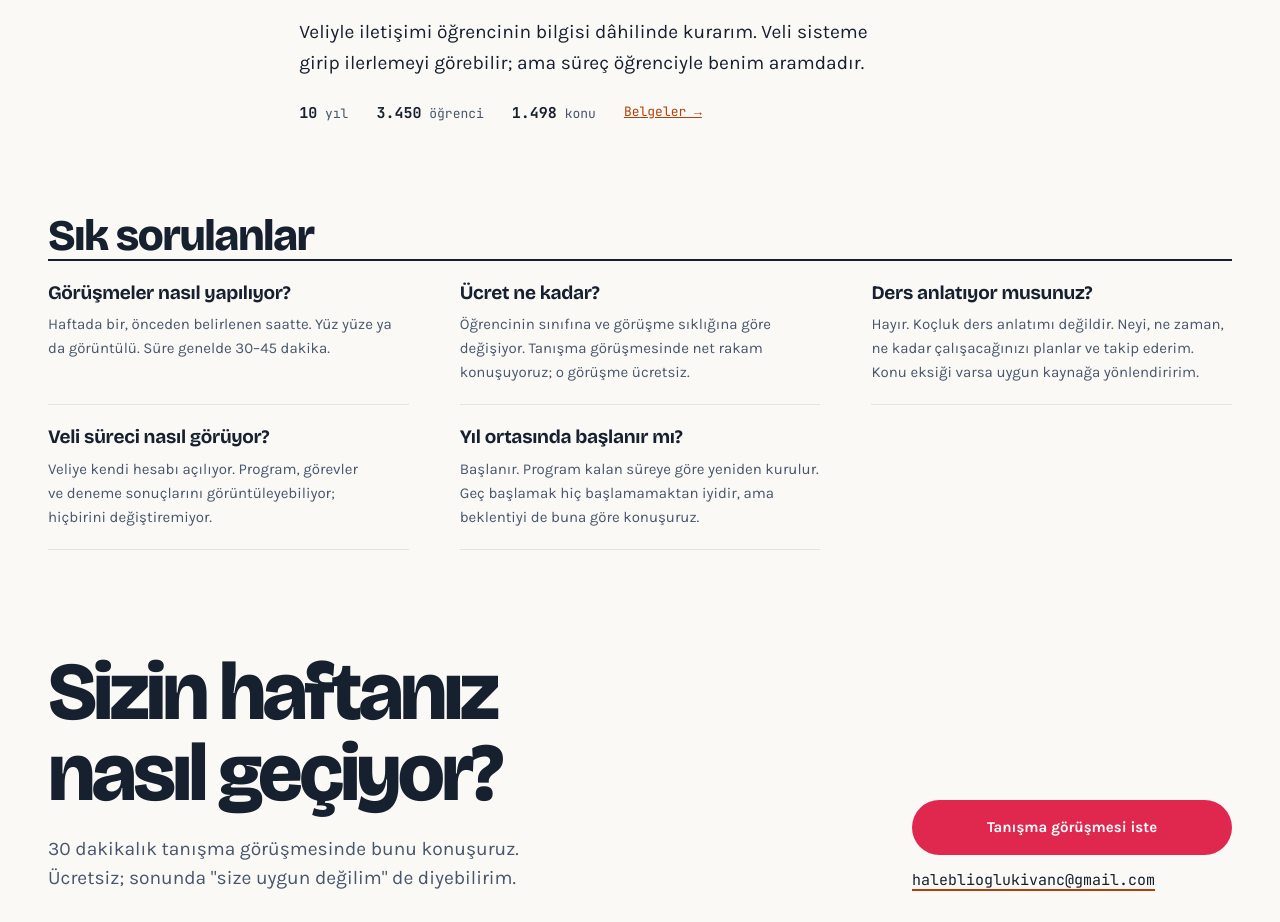
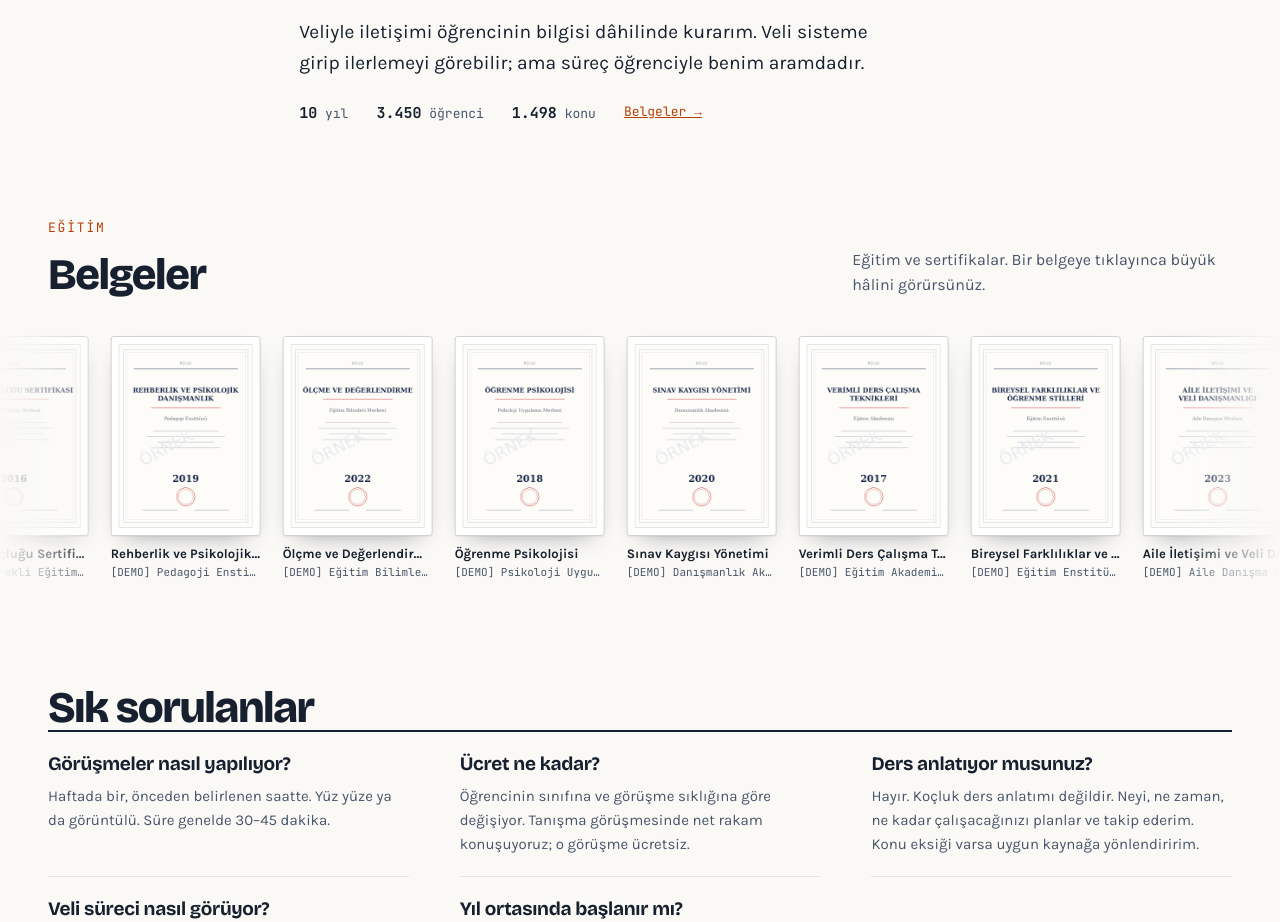
Before and after one commit to haleblioglukivanc/yks-kocluk, a React (Vite) app: page / in a window 1280 px wide. Shown: the part 4620-5542 px from the top of the page. Built offline with nearby package versions, Linux system fonts and the light colour scheme; no server answers.

Commit message:
Tanıtım: akan küçük çerçevelerle belgeler bölümü ve büyük görünüm

```diff
--- /dev/null
+++ b/src/bilesenler/BelgeSeridi.jsx
@@ -0,0 +1,76 @@
+import { useEffect, useState } from 'react'
+
+/* Belgeler: küçük çerçeveler halinde yavaşça akan şerit.
+   Üzerine gelince durur; tıklanınca belge büyük açılır (ok tuşlarıyla gezilir). */
+export default function BelgeSeridi({ belgeler }) {
+  const [acik, setAcik] = useState(null) // açık belgenin sırası
+  const { baslik, aciklama, liste } = belgeler
+  const azHareket = typeof window !== 'undefined' && window.matchMedia?.('(prefers-reduced-motion: reduce)').matches
+  const sira = azHareket ? liste : [...liste, ...liste] // sonsuz akış için iki kez
+
+  useEffect(() => {
+    if (acik === null) return
+    const tus = (e) => {
+      if (e.key === 'Escape') setAcik(null)
+      if (e.key === 'ArrowRight') setAcik((i) => (i + 1) % liste.length)
+      if (e.key === 'ArrowLeft') setAcik((i) => (i - 1 + liste.length) % liste.length)
+    }
+    window.addEventListener('keydown', tus)
+    document.body.style.overflow = 'hidden'
+    return () => { window.removeEventListener('keydown', tus); document.body.style.overflow = '' }
+  }, [acik, liste.length])
+
+  const secili = acik === null ? null : liste[acik]
+
+  return (
+    <section id="belgeler" className="t-bolum t-belgeler">
+      <div className="t-kap t-bolum-bas">
+        <div>
+          <p className="t-etiket">Eğitim</p>
+          <h2 className="t-baslik t-baslik--kucuk">{baslik}</h2>
+        </div>
+        <p className="t-bolum-bas-not">{aciklama}</p>
+      </div>
+
+      <div className={`t-belge-serit${azHareket ? ' t-belge-serit--sabit' : ''}`}>
+        <div className="t-belge-akis" style={{ '--n': liste.length }}>
+          {sira.map((b, i) => (
+            <button
+              key={i}
+              type="button"
+              className="t-belge"
+              onClick={() => setAcik(i % liste.length)}
+              aria-label={`${b.ad} — büyüt`}
+              aria-hidden={i >= liste.length ? 'true' : undefined}
+              tabIndex={i >= liste.length ? -1 : 0}
+            >
+              <span className="t-belge-cerceve">
+                <img src={b.gorsel} alt="" loading="lazy" />
+              </span>
+              <span className="t-belge-alt">
+                <b>{b.ad}</b>
+                <small>{b.kurum} · {b.yil}</small>
+              </span>
+            </button>
+          ))}
+        </div>
+      </div>
+
+      {secili && (
+        <div className="t-belge-perde" onClick={() => setAcik(null)} role="dialog" aria-modal="true" aria-label={secili.ad}>
+          <button type="button" className="t-belge-kapat" onClick={() => setAcik(null)} aria-label="Kapat">×</button>
+          <button type="button" className="t-belge-ok t-belge-ok--sol" onClick={(e) => { e.stopPropagation(); setAcik((acik - 1 + liste.length) % liste.length) }} aria-label="Önceki">‹</button>
+          <figure className="t-belge-buyuk" onClick={(e) => e.stopPropagation()}>
+            <img key={acik} src={secili.gorsel} alt={secili.ad} />
+            <figcaption>
+              <b>{secili.ad}</b>
+              <span>{secili.kurum} · {secili.yil}</span>
+              <small>{acik + 1} / {liste.length}</small>
+            </figcaption>
+          </figure>
+          <button type="button" className="t-belge-ok t-belge-ok--sag" onClick={(e) => { e.stopPropagation(); setAcik((acik + 1) % liste.length) }} aria-label="Sonraki">›</button>
+        </div>
+      )}
+    </section>
+  )
+}
--- a/src/ekranlar/Tanitim.jsx
+++ b/src/ekranlar/Tanitim.jsx
@@ -1,6 +1,7 @@
 import { useEffect, useRef, useState } from 'react'
 import { site } from '../icerik/site.js'
 import { ogrenci, gunler, mesajlar, ilkeler, baslangic } from '../icerik/hafta.js'
+import BelgeSeridi from '../bilesenler/BelgeSeridi.jsx'
 import '../tanitim.css'
 
 /* Koç videosu: public/video/koc.mp4 (10–20 sn, sessiz, döngü).
@@ -168,7 +169,7 @@ function NetGrafigi({ netler }) {
 }
 
 export default function Tanitim({ onGiris }) {
-  const { koc, sayilar, kayan, vitrin, sorular, iletisim } = site
+  const { koc, sayilar, belgeler, kayan, vitrin, sorular, iletisim } = site
   const netler = vitrin.maket.netler
   const eposta = `mailto:${iletisim.eposta}`
 
@@ -360,6 +361,8 @@ export default function Tanitim({ onGiris }) {
         </div>
       </section>
 
+      <BelgeSeridi belgeler={belgeler} />
+
       <section id="sorular" className="t-kap t-bolum">
         <h2 className="t-baslik t-baslik--kucuk">{sorular.baslik}</h2>
         <div className="t-sorular">
--- a/src/icerik/site.js
+++ b/src/icerik/site.js
@@ -52,7 +52,7 @@ export const site = {
   // Gerçek belgeleri public/belgeler/ içine koyup gorsel yolunu değiştirin.
   belgeler: {
     baslik: 'Belgeler',
-    aciklama: 'Eğitim ve sertifikalar. Yana kaydırarak hepsini görebilirsiniz.',
+    aciklama: 'Eğitim ve sertifikalar. Bir belgeye tıklayınca büyük hâlini görürsünüz.',
     liste: [
       { ad: 'Lisans Diploması', kurum: '[DEMO] Eğitim Fakültesi', yil: '2015', gorsel: '/belgeler/ornek-01.png' },
       { ad: 'Eğitim Koçluğu Sertifikası', kurum: '[DEMO] Sürekli Eğitim Merkezi', yil: '2016', gorsel: '/belgeler/ornek-02.png' },
--- a/src/tanitim.css
+++ b/src/tanitim.css
@@ -239,3 +239,74 @@
 @media (prefers-reduced-motion: reduce) {
   .tanitim * { transition: none !important; animation: none !important; }
 }
+
+/* ── Belgeler: akan küçük çerçeveler ─────────────────────────── */
+.t-belgeler { overflow: hidden; }
+.t-belge-serit {
+  --belge-en: 150px;
+  --belge-bosluk: 22px;
+  margin-top: 8px;
+  padding: 10px 0 18px;
+  mask-image: linear-gradient(90deg, transparent, #000 8%, #000 92%, transparent);
+  -webkit-mask-image: linear-gradient(90deg, transparent, #000 8%, #000 92%, transparent);
+}
+.t-belge-akis {
+  display: flex; gap: var(--belge-bosluk); width: max-content;
+  animation: belge-akis calc(var(--n) * 5s) linear infinite;
+}
+.t-belge-serit:hover .t-belge-akis,
+.t-belge-serit:focus-within .t-belge-akis { animation-play-state: paused; }
+.t-belge-serit--sabit { mask-image: none; -webkit-mask-image: none; overflow-x: auto; padding-left: clamp(20px, 4cqw, 48px); }
+.t-belge-serit--sabit .t-belge-akis { animation: none; }
+@keyframes belge-akis {
+  to { transform: translateX(calc(-1 * var(--n) * (var(--belge-en) + var(--belge-bosluk)))); }
+}
+
+.t-belge {
+  all: unset; cursor: pointer; display: grid; gap: 10px; width: var(--belge-en);
+  justify-items: start; transition: transform .25s ease;
+}
+.t-belge:hover, .t-belge:focus-visible { transform: translateY(-4px); }
+.t-belge:focus-visible .t-belge-cerceve { outline: 2px solid var(--t-turuncu); outline-offset: 3px; }
+.t-belge-cerceve {
+  display: block; width: 100%; aspect-ratio: 3 / 4; box-sizing: border-box;
+  padding: 7px; background: #fff; border: 1px solid var(--g-cizgi-2); border-radius: 3px;
+  box-shadow: 0 1px 0 rgba(7,11,24,.04), 0 10px 24px -14px rgba(7,11,24,.45);
+  transition: box-shadow .25s ease, border-color .25s ease;
+}
+.t-belge:hover .t-belge-cerceve { border-color: var(--t-turuncu-k); box-shadow: 0 1px 0 rgba(7,11,24,.04), 0 18px 32px -14px rgba(7,11,24,.55); }
+.t-belge-cerceve img { width: 100%; height: 100%; object-fit: cover; display: block; border: 1px solid var(--g-cizgi); }
+.t-belge-alt { display: grid; gap: 2px; width: 100%; line-height: 1.3; }
+.t-belge-alt b { font-size: 13px; color: var(--g-murekkep); overflow: hidden; text-overflow: ellipsis; white-space: nowrap; }
+.t-belge-alt small { font-family: var(--marka-mono); font-size: 11px; color: var(--g-grafit); overflow: hidden; text-overflow: ellipsis; white-space: nowrap; }
+
+/* Büyük görünüm */
+.t-belge-perde {
+  position: fixed; inset: 0; z-index: 60; display: grid; grid-template-columns: auto 1fr auto; align-items: center;
+  padding: 24px; gap: 8px; background: rgba(7,11,24,.86); backdrop-filter: blur(6px);
+  animation: belge-perde .2s ease;
+}
+@keyframes belge-perde { from { opacity: 0 } }
+.t-belge-buyuk { margin: 0; justify-self: center; max-width: min(92vw, 720px); display: grid; gap: 14px; justify-items: center; }
+.t-belge-buyuk img {
+  max-width: 100%; max-height: 74vh; display: block; background: #fff; padding: 10px; border-radius: 3px;
+  box-shadow: 0 30px 60px -20px rgba(0,0,0,.7); animation: belge-gecis .3s ease;
+}
+@keyframes belge-gecis { from { opacity: 0; transform: scale(.97) } }
+.t-belge-buyuk figcaption { display: grid; justify-items: center; gap: 2px; text-align: center; color: #fff; }
+.t-belge-buyuk figcaption b { font-family: var(--marka-baslik); font-size: 18px; }
+.t-belge-buyuk figcaption span { color: var(--t-acik-mavi); font-size: var(--punto-orta); }
+.t-belge-buyuk figcaption small { font-family: var(--marka-mono); font-size: 11px; color: var(--t-acik-mavi); opacity: .7; margin-top: 4px; }
+.t-belge-ok, .t-belge-kapat {
+  all: unset; cursor: pointer; display: grid; place-items: center; width: 44px; height: 44px; border-radius: 999px;
+  color: #fff; font-size: 30px; line-height: 1; background: rgba(255,255,255,.08); border: 1px solid rgba(255,255,255,.18);
+  transition: background .15s;
+}
+.t-belge-ok:hover, .t-belge-kapat:hover { background: rgba(255,255,255,.18); }
+.t-belge-kapat { position: absolute; top: 20px; right: 20px; font-size: 26px; }
+@media (max-width: 640px) {
+  .t-belge-serit { --belge-en: 124px; --belge-bosluk: 16px; }
+  .t-belge-perde { grid-template-columns: 1fr; padding: 16px; }
+  .t-belge-ok { position: absolute; top: 50%; transform: translateY(-50%); }
+  .t-belge-ok--sol { left: 12px; } .t-belge-ok--sag { right: 12px; }
+}
```
